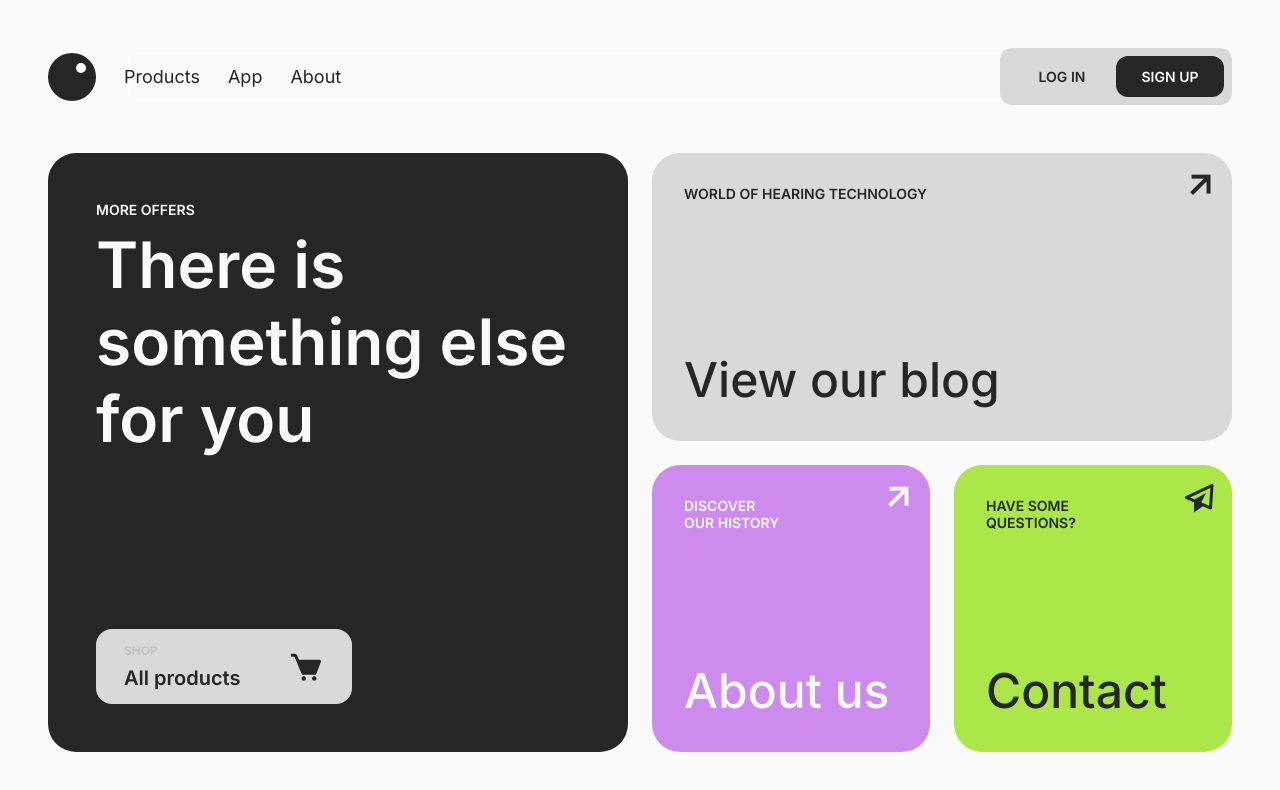
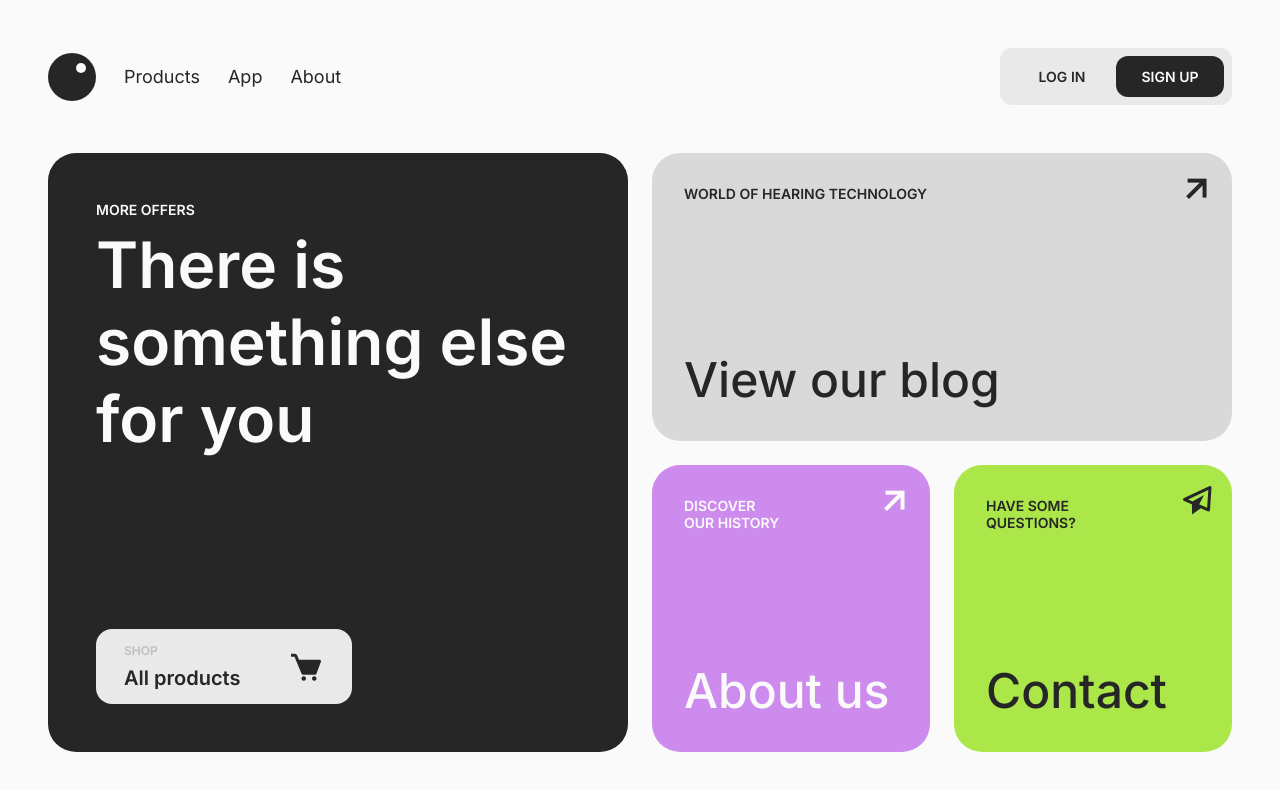
Before and after one commit to JailsonPLima/tech-company, a website built with Vite: page index.html in a window 1280 px wide. Built offline with nearby package versions, Linux system fonts and the light colour scheme.

Commit message:
feat: add hovering effects
add hovering effect in sections and add new gray tone

```diff
--- a/src/styles/styles.css
+++ b/src/styles/styles.css
@@ -1,7 +1,8 @@
 :root {
   --white: #fafafa;
   --black: #262626;
-  --light-gray: #d9d9d9;
+  --light-gray: #eae9e9;
+  --gray: #d9d9d9;
   --dark-gray: #bfbfbf;
   --lilac: #ce8bee;
   --green: #abe749;
@@ -228,6 +229,11 @@ ul {
 
 .l-content > a {
   cursor: pointer;
+  transition: transform .2s ease;
+}
+
+.l-content > a:not(.l-content__products):hover {
+  transform: translateY(-.5rem);
 }
 
 .l-content__span {
@@ -259,6 +265,11 @@ ul {
   padding: .875rem 1.75rem;
   margin-top: auto;
   cursor: pointer;
+  transition: transform .2s ease;
+}
+
+.m-shop:hover {
+  transform: translateY(-.25rem);
 }
 
 .m-shop__span {
@@ -287,7 +298,7 @@ ul {
 }
 
 .l-content__blog {
-  background-color: var(--light-gray);
+  background-color: var(--gray);
   color: var(--black);
 }
 
@@ -303,17 +314,28 @@ ul {
 
 .l-content__icon {
   position: absolute;
-  right: .5rem;
-  top: .5rem;
+  right: .75rem;
+  top: .75rem;
   font-size: 3rem;
   transform: rotate(45deg);
+  transition: all .2s ease;
+}
+
+.l-content > a:not(.l-content__products):hover .l-content__icon {
+  right: .375rem;
+  top: .375rem;
 }
 
 .l-content__icon.bx-paper-plane {
   font-size: 2.25rem;
-  right: .875rem;
-  top: .875rem;
+  right: 1rem;
+  top: 1rem;
   transform: rotate(0deg);
+}
+
+.l-content > a:not(.l-content__products):hover .l-content__icon.bx-paper-plane  {
+  right: .75rem;
+  top: .75rem;
 }
 
 /* media querie for 576px */
```
